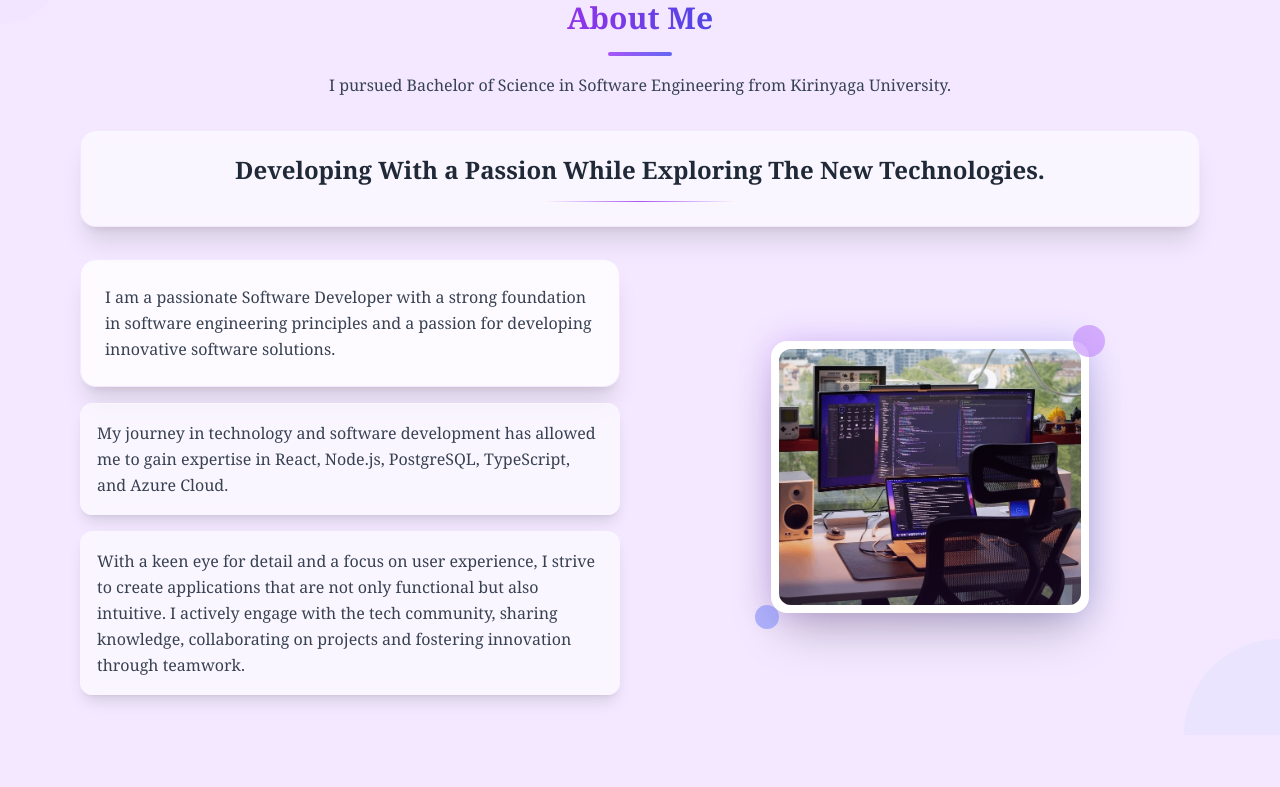
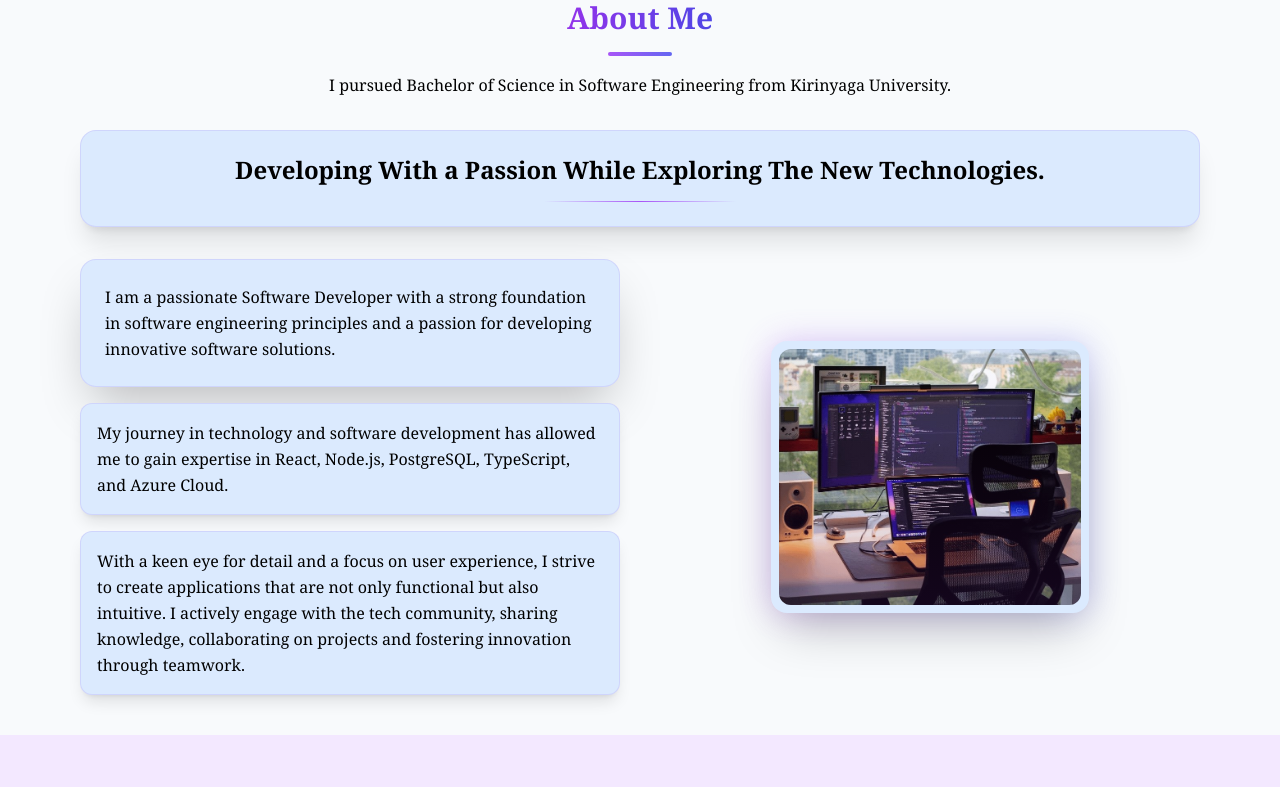
Before and after one commit to Elisha-Kiplangat/Portfolio-Website, a React (Vite) app: page / in a window 1280 px wide. Shown: the part 880-1667 px from the top of the page. Built offline with nearby package versions, Linux system fonts and the light colour scheme.

Commit message:
Refactor About component styles for theming and layout

```diff
--- a/src/components/About.tsx
+++ b/src/components/About.tsx
@@ -17,14 +17,14 @@ const aboutDetails = [
 
 const About = () => {
   return (
-    <section id='About' className="relative bg-purple-100 py-10 px-4 md:px-20 font-serif overflow-hidden">
-      <div className="absolute top-0 left-0 w-32 h-32 bg-purple-200 rounded-full opacity-20 -translate-x-16 -translate-y-16"></div>
-      <div className="absolute bottom-0 right-0 w-48 h-48 bg-indigo-200 rounded-full opacity-20 translate-x-24 translate-y-24"></div>
+    <section id='About' className="relative bg-[var(--bg)] py-10 px-4 md:px-20 font-serif overflow-hidden">
+      {/* <div className="absolute top-0 left-0 w-32 h-32 bg-purple-200 rounded-full opacity-20 -translate-x-16 -translate-y-16"></div>
+      <div className="absolute bottom-0 right-0 w-48 h-48 bg-indigo-200 rounded-full opacity-20 translate-x-24 translate-y-24"></div> */}
 
       <div className="container mx-auto relative z-10">
         {aboutDetails.map((detail, index) => (
           <div key={index} className="max-w-6xl mx-auto">
-            {/* Header Section */}
+
             <div className="text-center mb-8">
               <div className="inline-block">
                 <h2 className="text-3xl font-bold bg-gradient-to-r from-purple-600 to-indigo-600 bg-clip-text text-transparent mb-4">
@@ -32,28 +32,26 @@ const About = () => {
                 </h2>
                 <div className="h-1 bg-gradient-to-r from-purple-500 to-indigo-500 w-16 mx-auto mb-4 rounded-full"></div>
               </div>
-              <p className="text-gray-700 max-w-2xl mx-auto leading-relaxed">
+              <p className="text-[var(--text)] max-w-2xl mx-auto leading-relaxed">
                 {detail.description}
               </p>
             </div>
 
-            {/* Subtitle Section */}
             <div className="text-center mb-8">
-              <div className="bg-white/60 backdrop-blur-sm rounded-2xl p-6 shadow-xl border border-purple-100">
-                <h3 className="text-2xl font-bold text-gray-800 mb-4 leading-tight">
+              <div className="theme-surface backdrop-blur-sm rounded-2xl p-6 shadow-xl border border-[--accent-soft] transform hover:scale-105">
+                <h3 className="text-2xl font-bold text-[var(--text)] mb-4 leading-tight">
                   {detail.subTitle}
                 </h3>
                 <div className="h-px bg-gradient-to-r from-transparent via-purple-500 to-transparent w-48 mx-auto"></div>
               </div>
             </div>
 
-            {/* Main Content */}
             <div className="grid md:grid-cols-2 gap-10 items-center">
-              {/* Text Content */}
+
               <div className="space-y-4">
-                <div className="bg-white/80 backdrop-blur-sm rounded-2xl p-6 shadow-xl border border-purple-100 transform hover:scale-105 transition-all duration-300">
+                <div className="theme-surface backdrop-blur-sm rounded-2xl p-6 shadow-2xl border border-[--accent-soft] transform hover:scale-105">
                   {detail.paragraphs.slice(0, 1).map((para, id) => (
-                    <p key={id} className="text-gray-700 leading-relaxed">
+                    <p key={id} className="text-[var(--text)] leading-relaxed">
                       {para}
                     </p>
                   ))}
@@ -61,8 +59,8 @@ const About = () => {
 
                 <div className="space-y-4">
                   {detail.paragraphs.slice(1).map((para, id) => (
-                    <div key={id} className="bg-white/60 backdrop-blur-sm rounded-xl p-4 shadow-lg border border-purple-50 transform hover:scale-105 transition-all duration-300">
-                      <p className="text-gray-700 leading-relaxed">
+                    <div key={id} className="theme-surface backdrop-blur-sm rounded-xl p-4 shadow-lg border border-[--accent-soft] transform hover:scale-105">
+                      <p className="text-[var(--text)]   leading-relaxed">
                         {para}
                       </p>
                     </div>
@@ -74,7 +72,7 @@ const About = () => {
               <div className="flex justify-center">
                 <div className="relative group">
                   <div className="absolute inset-0 bg-gradient-to-r from-purple-500 to-indigo-500 rounded-2xl blur-lg opacity-30 group-hover:opacity-50 transition-opacity duration-300"></div>
-                  <div className="relative bg-white p-2 rounded-2xl shadow-2xl transform group-hover:scale-105 transition-all duration-300">
+                  <div className="relative theme-surface backdrop-blur-sm p-2 rounded-2xl shadow-2xl transform group-hover:scale-105">
                     <div className="relative overflow-hidden rounded-xl">
                       <img
                         src={detail.image}
@@ -85,8 +83,8 @@ const About = () => {
                     </div>
                   </div>
                   {/* Decorative elements around image */}
-                  <div className="absolute -top-4 -right-4 w-8 h-8 bg-purple-400 rounded-full opacity-60"></div>
-                  <div className="absolute -bottom-4 -left-4 w-6 h-6 bg-indigo-400 rounded-full opacity-60"></div>
+                  {/* <div className="absolute -top-4 -right-4 w-8 h-8 bg-purple-400 rounded-full opacity-60"></div>
+                  <div className="absolute -bottom-4 -left-4 w-6 h-6 bg-indigo-400 rounded-full opacity-60"></div> */}
                 </div>
               </div>
             </div>
```
